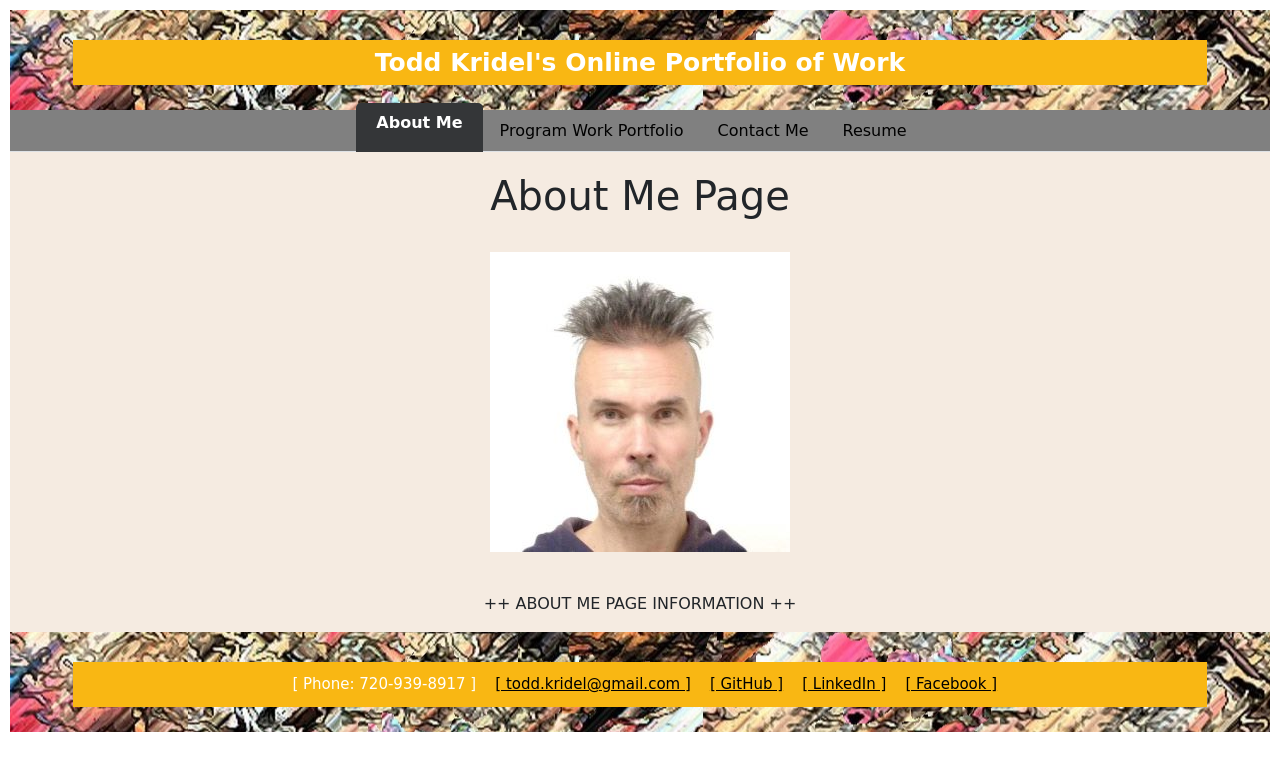
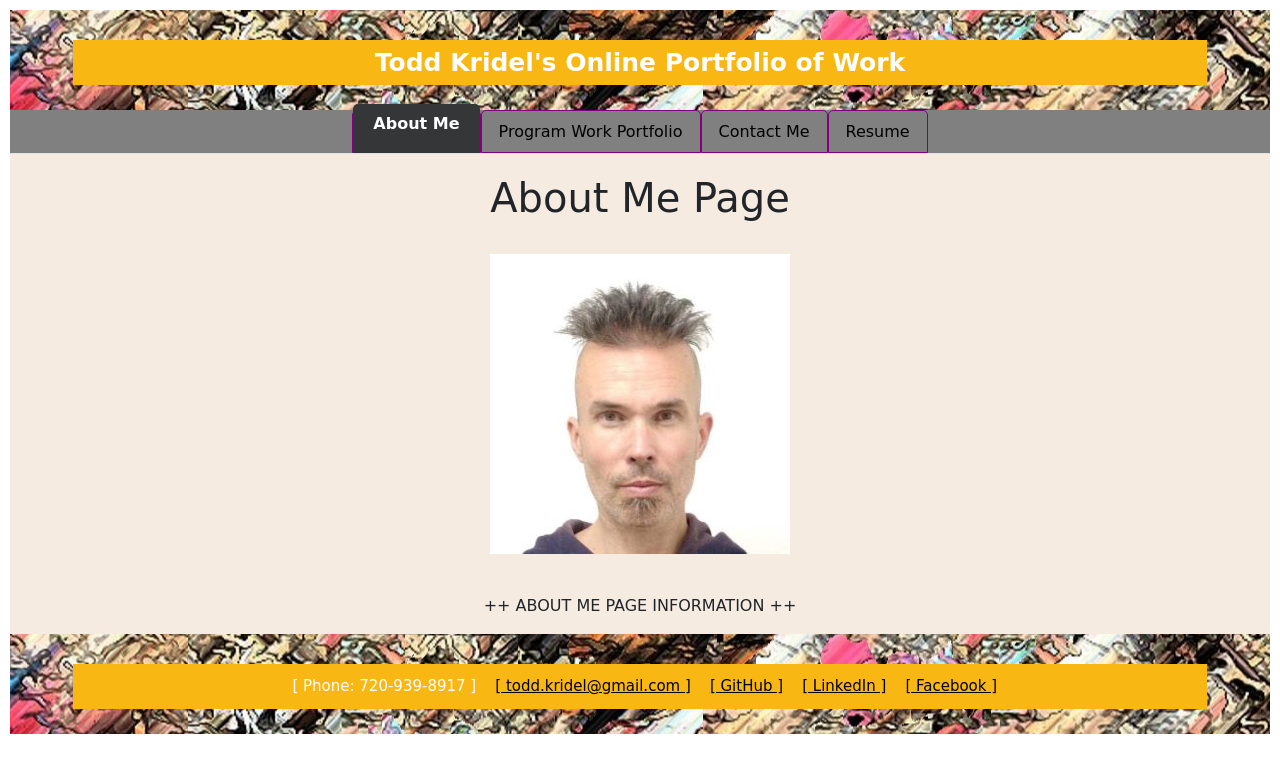
Before and after one commit to Todd-Kridel/todd-kridel-portfolio-webpage-react, a React (Create React App) app: page / in a window 1280 px wide. Shown: the top 772 px of the page. Built offline with nearby package versions, Linux system fonts and the light colour scheme.

Commit message:
refinements

```diff
--- a/src/style.css
+++ b/src/style.css
@@ -136,6 +136,7 @@ button:active {
   color: white;
   font-weight: bold;
   background-color: purple;
+  border-radius: 5px;
 }
 
 .nav-tabs {
@@ -143,18 +144,26 @@ button:active {
 }
 
 .nav-item {
-  color: white;
+  color: black;
   background-color: gray;
+  border: 1px solid purple;
+  border-radius: 5px 5px 0px 0px;
   font-family: "Comic Sans MS", Arial, Helvetica, Verdana, sans-serif;
 }
 
 .nav-link {
   color: black;
   font-size: 1em;
+  /*border: 1px solid purple;*/
+}
+
+.nav-link:visited {
+  color: black;
 }
 
 .nav-link:hover {  /*  className = ".nav-link active" ? */
-  color: yellow !important;
+  color: yellow !important;  /* or purple */
+  border-color: white;
 }
 
 .nav-link_active {
```
